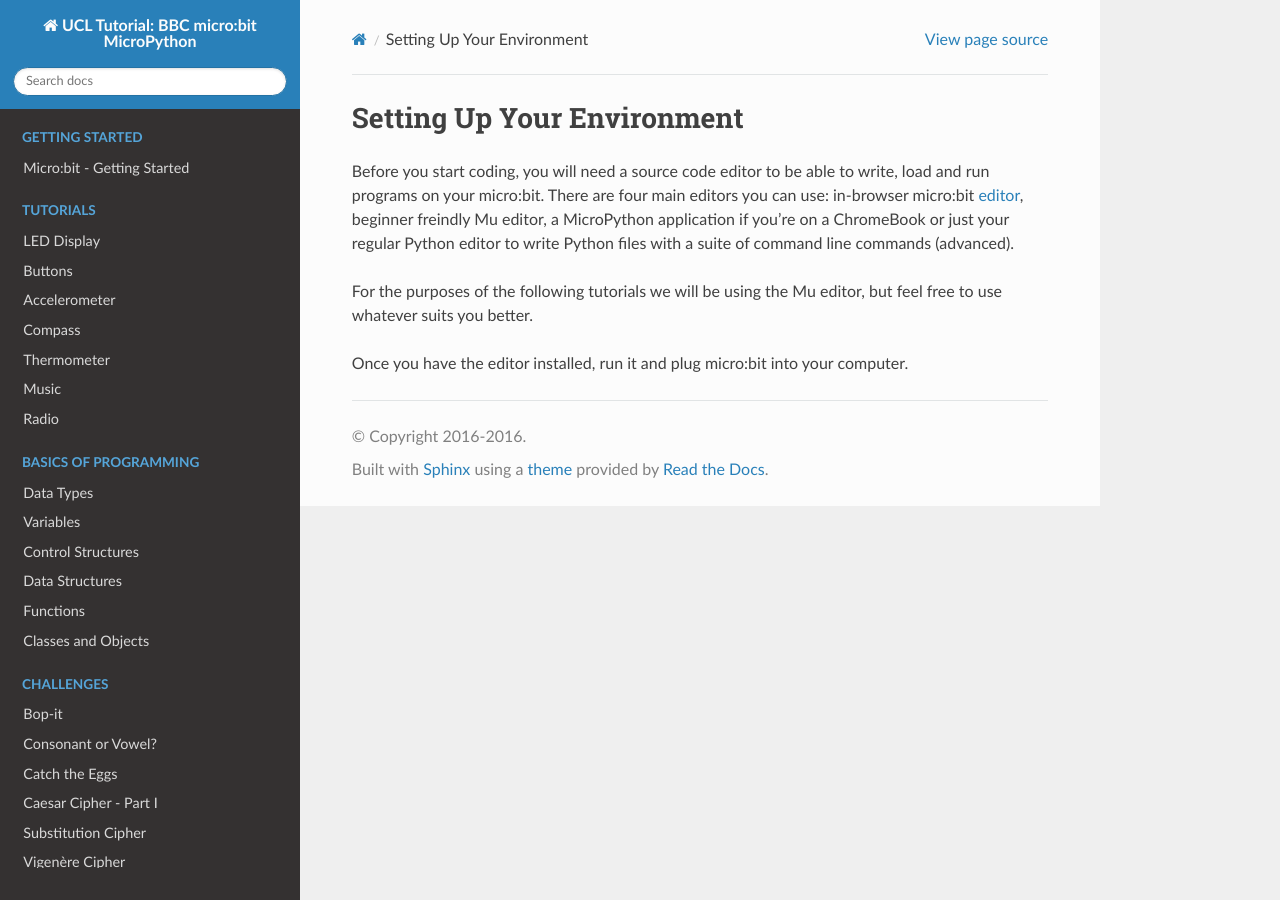
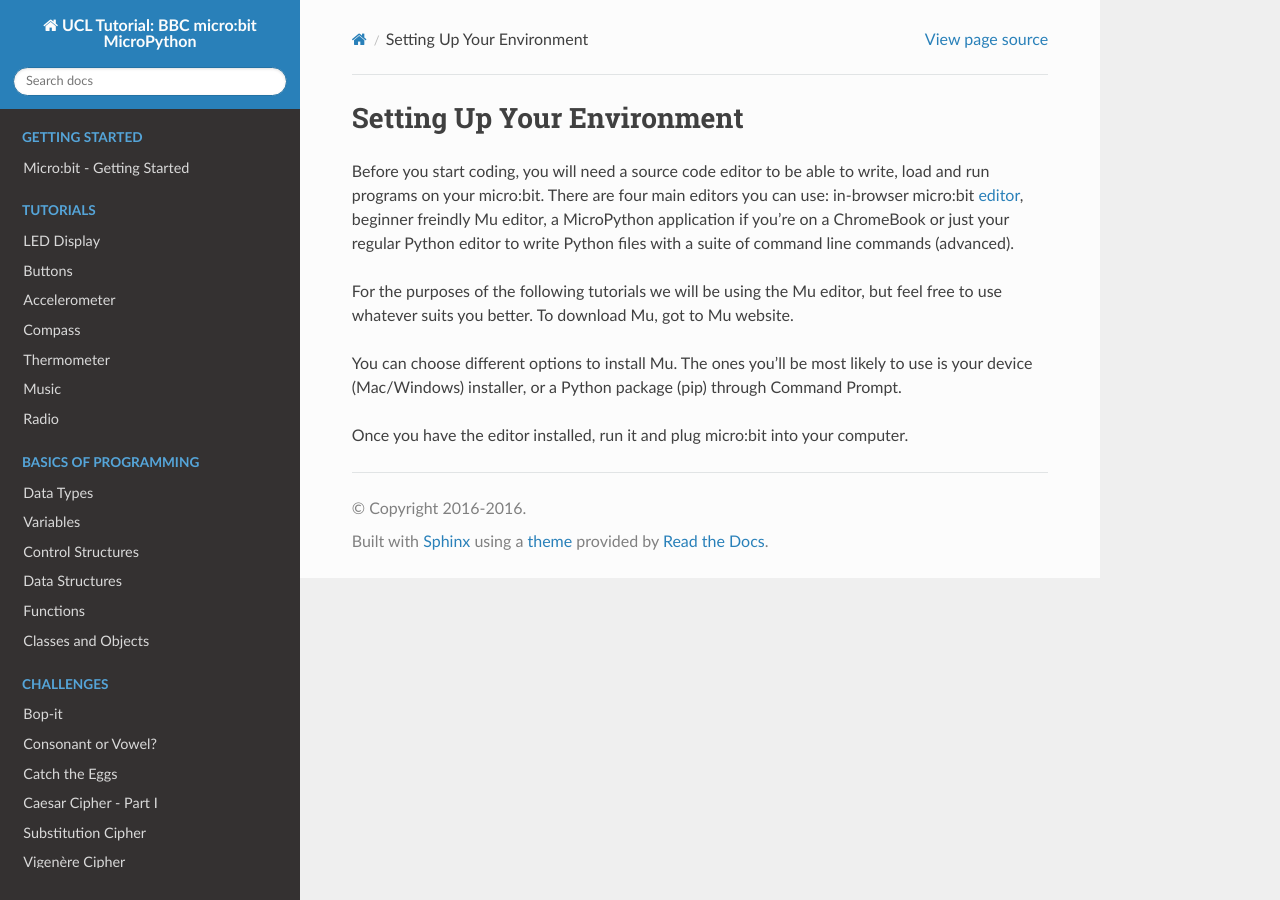
Before and after one commit to rharbird/microbit-challenges, a Sphinx documentation site: the page built from docs/source/introduction/environment.rst, in a window 1280 px wide. Built offline with Sphinx 7.4.7 and the Read the Docs theme 2.0.0, drawn with Linux system fonts in a browser that asks for light colours; pages that are not in the unit, such as notebooks, are missing from menus.

Commit message:
Add installation options

```diff
--- a/docs/source/introduction/environment.rst
+++ b/docs/source/introduction/environment.rst
@@ -7,9 +7,14 @@ There are four main editors you can use: in-browser micro:bit editor_, beginner
 on a ChromeBook or just your regular Python editor to write Python files with a suite of command line commands (advanced).
 
 For the purposes of the following tutorials we will be using the Mu editor, but feel free to use whatever suits you better.
-
+To download Mu, got to Mu website.
 
 .. _editor: https://python.microbit.org
-.. _here: https://codewith.mu/en/
+.. _website: https://codewith.mu/en/
+
+You can choose different options to install Mu. The ones you'll be most likely to use is your device (Mac/Windows) installer, or a Python package (pip) through
+Command Prompt.
+
+.. figure: assets/installation_options.png
 
 Once you have the editor installed, run it and plug micro:bit into your computer.
```
Also changed, not shown: docs/source/introduction/assets/installation_options.PNG (added).
